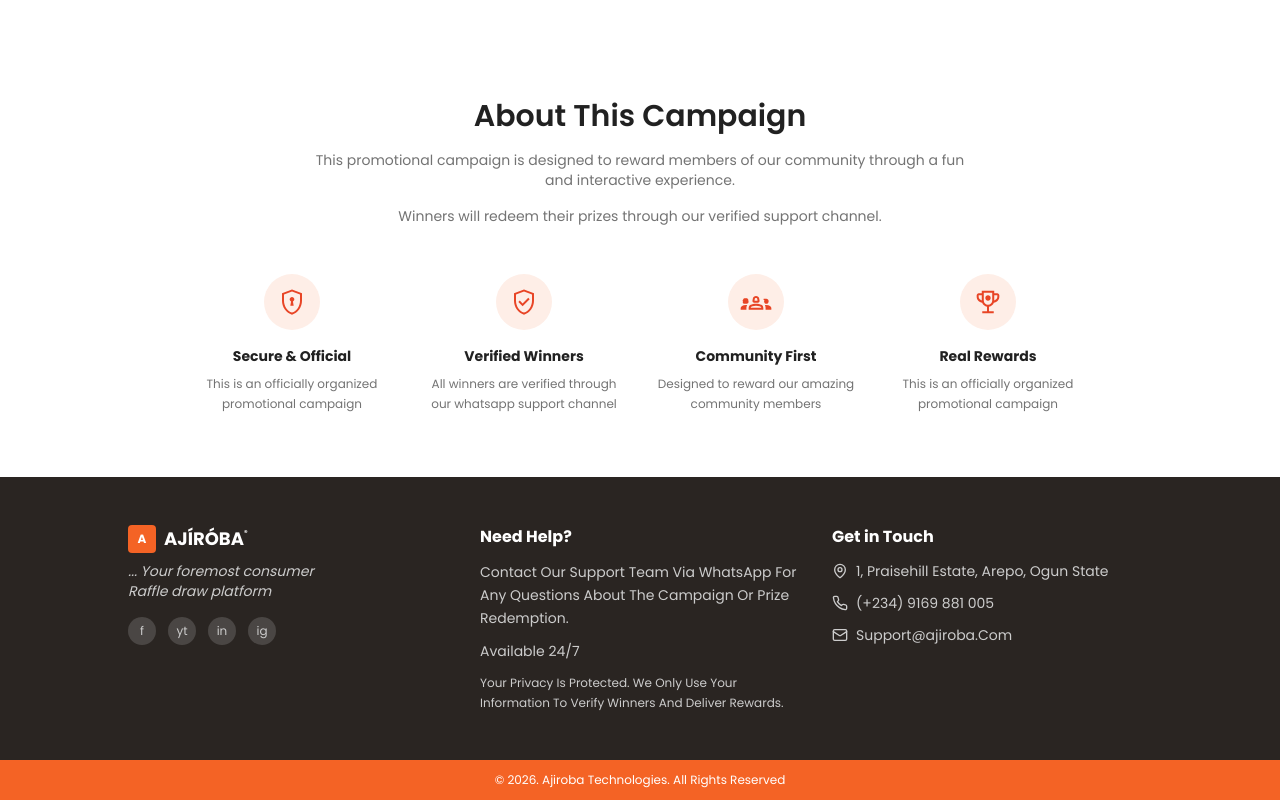
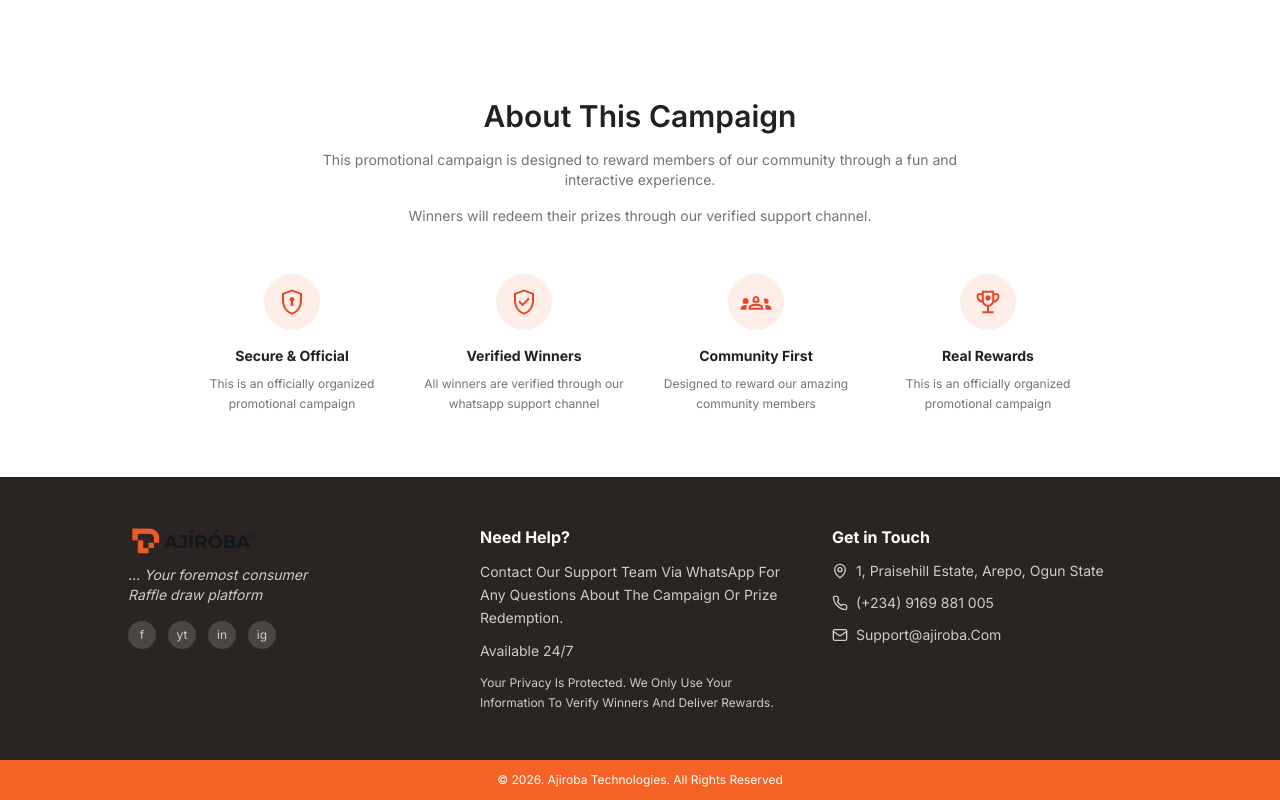
Before and after one commit to AjirobaTech/campaign, a React (Vite) app: page / in a window 1280 px wide. Shown: the part 1161-1961 px from the top of the page. Built offline with nearby package versions, Linux system fonts and the light colour scheme; the HTML template or start-up script is replaced by a standard one.

Commit message:
fixed fonts

```diff
--- a/src/components/Footer.tsx
+++ b/src/components/Footer.tsx
@@ -7,13 +7,8 @@ const Footer = () => {
         <div className="max-w-5xl mx-auto grid grid-cols-1 md:grid-cols-3 gap-8">
           {/* Brand */}
           <div>
-            <div className="flex items-center gap-2 mb-2">
-              <div className="w-7 h-7 bg-primary rounded flex items-center justify-center">
-                <span className="text-primary-foreground font-bold text-xs">A</span>
-              </div>
-              <span className="text-lg font-bold text-white">
-                AJÍRÓBA<sup className="text-[7px] align-super">®</sup>
-              </span>
+            <div className="flex items-center mb-2">
+              <img src="/logo.svg" alt="AJÍRÓBA Logo" className="h-8 w-auto" />
             </div>
             <p className="text-sm italic text-footer-foreground mb-4">
               ... Your foremost consumer<br />Raffle draw platform
--- a/src/index.css
+++ b/src/index.css
@@ -1,4 +1,4 @@
-@import url('https://fonts.googleapis.com/css2?family=Poppins:wght@400;500;600;700;800&family=Dancing+Script:wght@700&display=swap');
+@import url('https://fonts.googleapis.com/css2?family=Inter:wght@400;500;600;700;800&family=Dancing+Script:wght@700&display=swap');
 
 @tailwind base;
 @tailwind components;
--- a/tailwind.config.ts
+++ b/tailwind.config.ts
@@ -14,7 +14,7 @@ export default {
     },
     extend: {
       fontFamily: {
-        sans: ['"Poppins"', 'sans-serif'],
+        sans: ['"Inter"', 'sans-serif'],
         script: ['"Dancing Script"', 'cursive'],
       },
       colors: {
```
